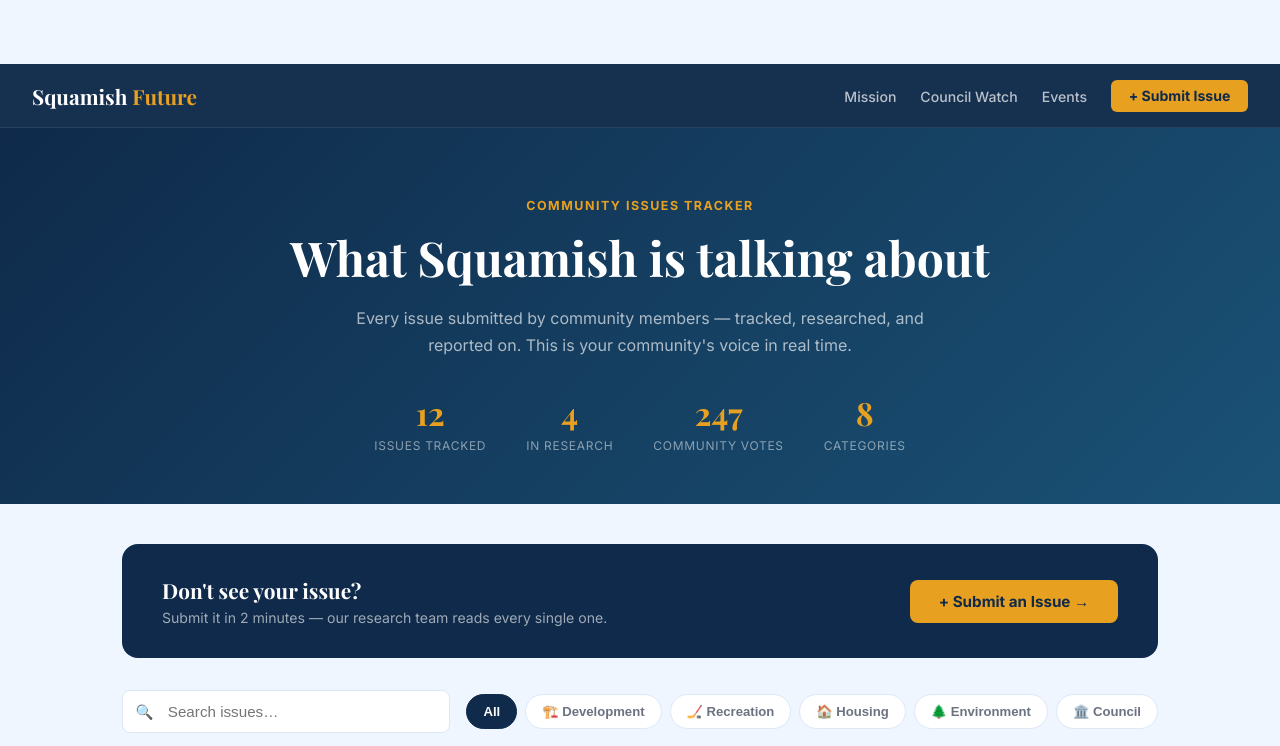
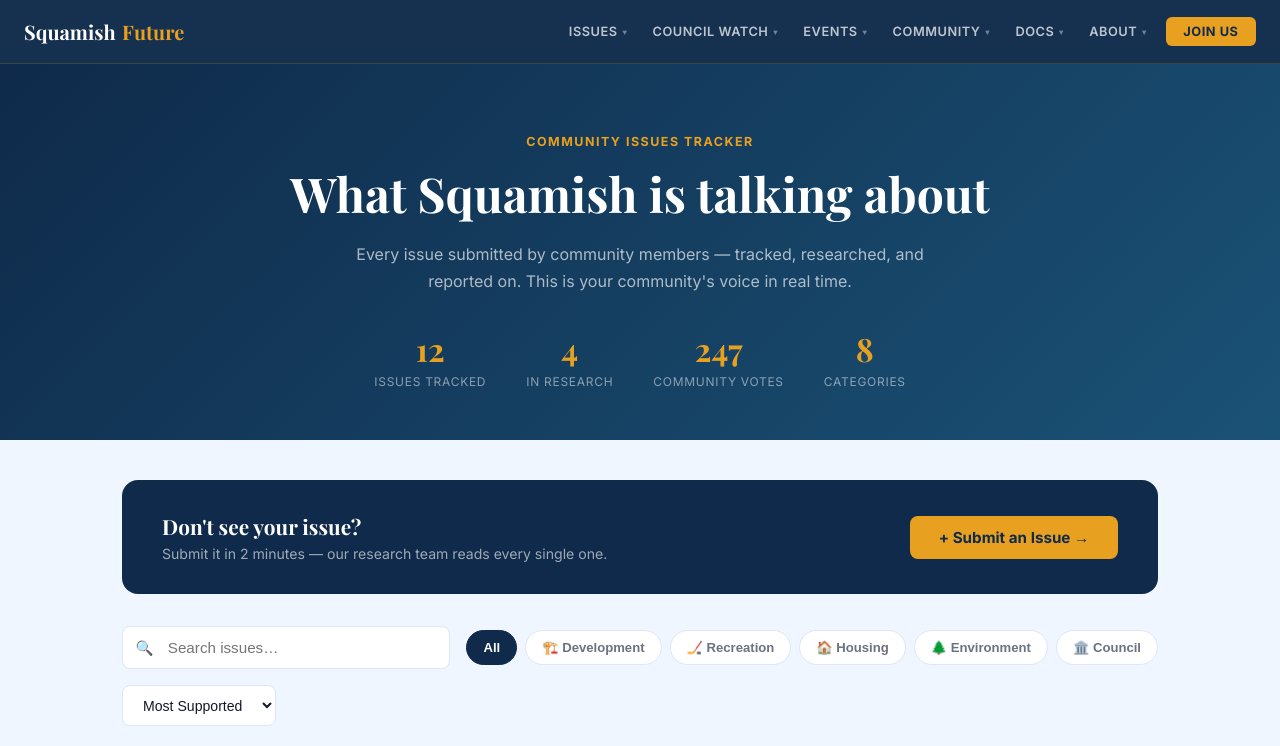
Before and after one commit to Jamesoutside/squamish-civic-forum, a plain HTML site: page tracker.html in a window 1280 px wide. Shown: the top 746 px of the page. Drawn offline with nearby package versions, Linux system fonts and the light colour scheme.

Commit message:
Fix nav injection on donate, tracker, submit, candidate pages

```diff
--- a/tracker.html
+++ b/tracker.html
@@ -17,20 +17,7 @@
     }
     html { scroll-behavior: smooth; }
     body { font-family: 'Inter', sans-serif; color: var(--dark); background: var(--light); }
-
-    nav {
-      background: rgba(15,42,74,0.97); padding: 0 2rem;
-      display: flex; align-items: center; justify-content: space-between; height: 64px;
-      position: sticky; top: 0; z-index: 100;
-      border-bottom: 1px solid rgba(255,255,255,0.08);
-    }
-    .nav-logo { font-family: 'Playfair Display', serif; font-size: 1.3rem; color: var(--white); text-decoration: none; }
     .nav-logo span { color: var(--gold); }
-    .nav-links { display: flex; gap: 1.5rem; list-style: none; align-items: center; }
-    .nav-links a { color: rgba(255,255,255,0.7); text-decoration: none; font-size: 0.88rem; font-weight: 500; transition: color 0.2s; }
-    .nav-links a:hover { color: var(--gold); }
-    .nav-cta { background: #e8a020; color: #0f2a4a !important; padding: 0.45rem 1.1rem; border-radius: 6px; font-weight: 700 !important; }
-
     .page-header {
       background: linear-gradient(135deg, var(--navy) 0%, var(--blue) 100%);
       padding: 70px 2rem 50px; text-align: center;
@@ -176,15 +163,7 @@
 </head>
 <body>
 
-<nav>
-  <a href="index.html" class="nav-logo">Squamish <span>Future</span></a>
-  <ul class="nav-links">
-    <li><a href="index.html#mission">Mission</a></li>
-    <li><a href="index.html#council">Council Watch</a></li>
-    <li><a href="index.html#events">Events</a></li>
-    <li><a href="submit.html" class="nav-cta">+ Submit Issue</a></li>
-  </ul>
-</nav>
+<nav id="mainNav"></nav>
 
 <div class="page-header">
   <span class="label">Community Issues Tracker</span>
```
Also changed, not shown: candidate.html (+1 -22 lines), donate.html (+1 -22 lines), submit.html (+1 -21 lines).
